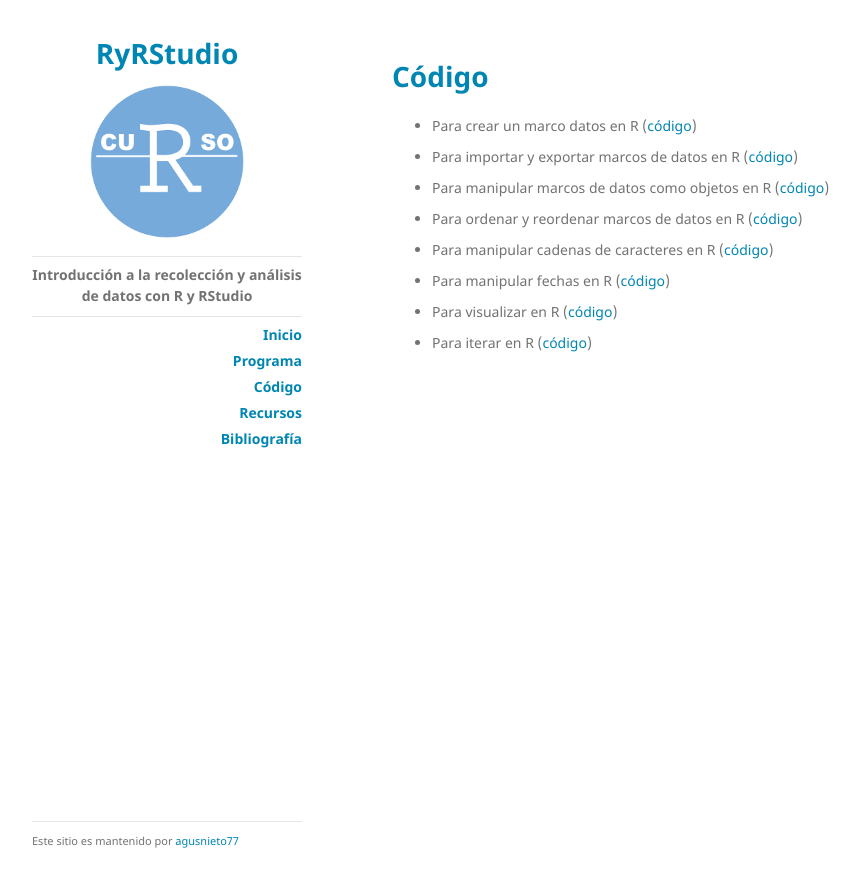
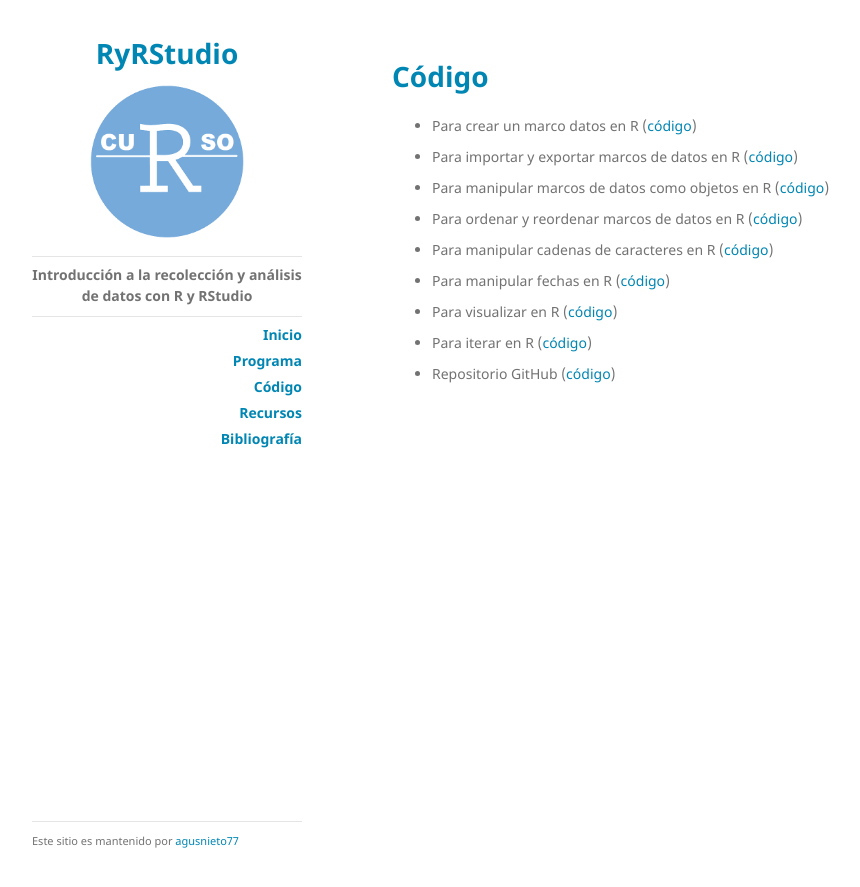
Before and after one commit to agusnieto77/ryrstudio, a Jekyll site: the page built from codigo.md, in a window 1280 px wide. Shown: the top 887 px of the page, without its empty margins (178-1038 px from the left). Built offline with Jekyll 4.4.1, drawn with Linux system fonts in a browser that asks for light colours; our own code applies the rules of GitHub Pages for plain Markdown files.

Commit message:
actualización

```diff
--- a/codigo.Rmd
+++ b/codigo.Rmd
@@ -19,3 +19,5 @@ output: md_document
 -   Para visualizar en R ([código](https://agusnieto77.github.io/ryrstudio/codigo/vis "visualización"))
 
 -   Para iterar en R ([código](https://agusnieto77.github.io/ryrstudio/codigo/iterar "iterar"))
+
+-   Repositorio GitHub ([código](https://agusnieto77.github.io/ryrstudio/material "github"))
--- a/codigo.md
+++ b/codigo.md
@@ -23,3 +23,6 @@
 
 -   Para iterar en R
     ([código](https://agusnieto77.github.io/ryrstudio/codigo/iterar "iterar"))
+
+-   Repositorio GitHub
+    ([código](https://agusnieto77.github.io/ryrstudio/material "github"))
```
